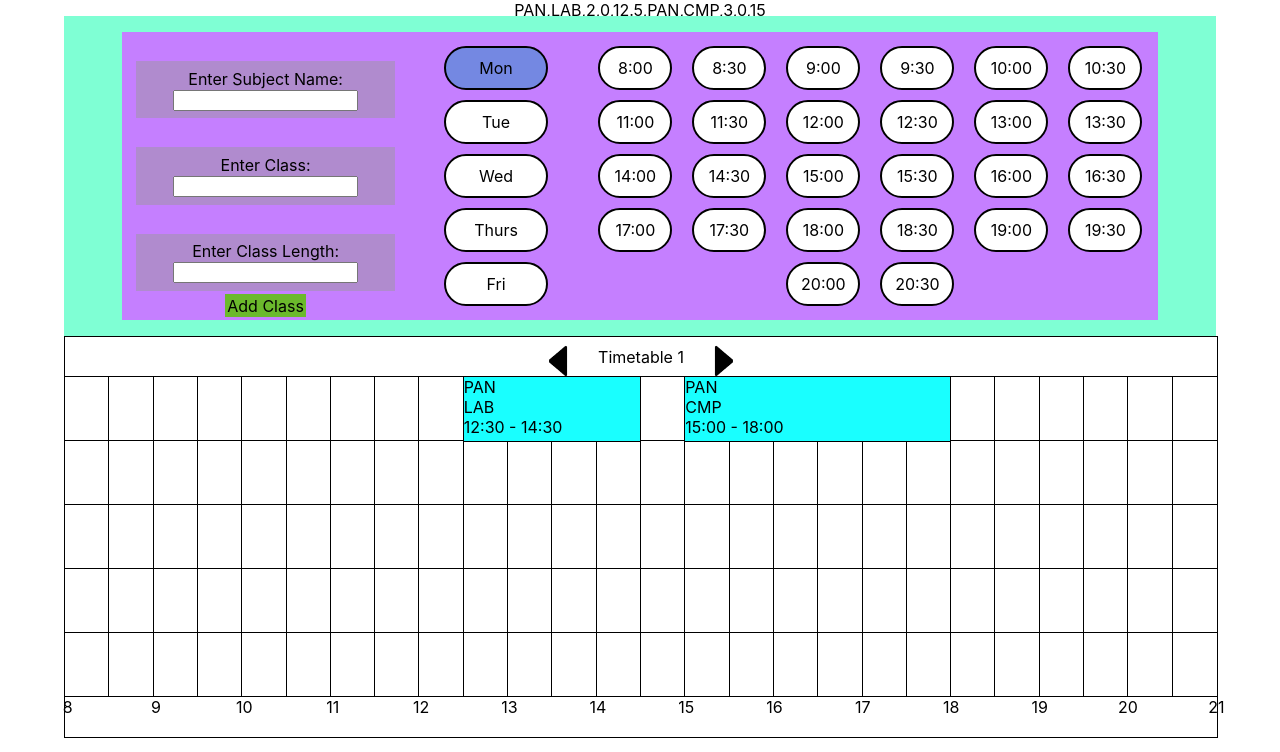
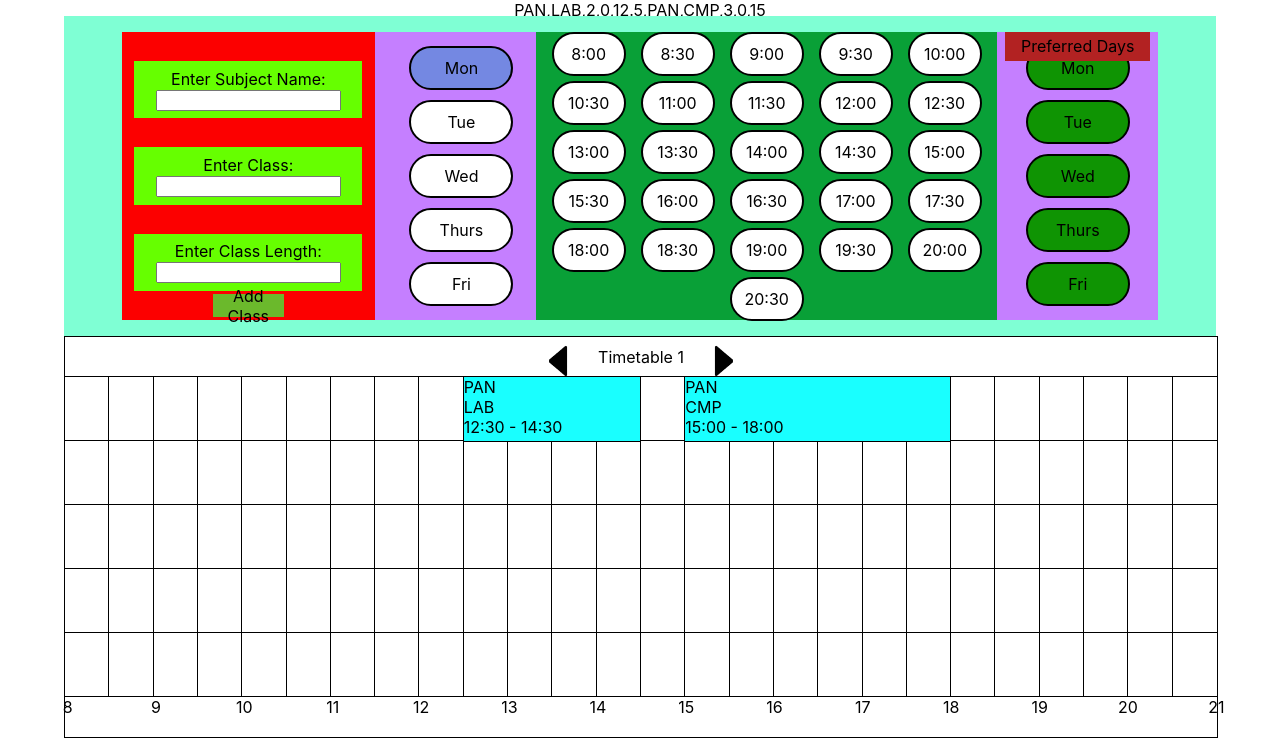
Before and after one commit to iamrorza/timetablevisual, a React (Create React App) app: page / in a window 1280 px wide. Shown: the top 752 px of the page. Built offline with nearby package versions, Linux system fonts and the light colour scheme; the HTML template or start-up script is replaced by a standard one.

Commit message:
PreferredDays Panel

```diff
--- /dev/null
+++ b/public/index.html
@@ -0,0 +1,37 @@
+<!DOCTYPE html>
+<html lang="en">
+  <head>
+    <meta charset="utf-8">
+    <meta name="viewport" content="width=device-width, initial-scale=1, shrink-to-fit=no">
+    <meta name="theme-color" content="#000000">
+    <!--
+      manifest.json provides metadata used when your web app is added to the
+      homescreen on Android. See https://developers.google.com/web/fundamentals/engage-and-retain/web-app-manifest/
+    -->
+    <link rel="manifest" href="%PUBLIC_URL%/manifest.json">
+    <link rel="shortcut icon" href="%PUBLIC_URL%/favicon.ico">
+    <!--
+      Notice the use of %PUBLIC_URL% in the tags above.
+      It will be replaced with the URL of the `public` folder during the build.
+      Only files inside the `public` folder can be referenced from the HTML.
+      Unlike "/favicon.ico" or "favicon.ico", "%PUBLIC_URL%/favicon.ico" will
+      work correctly both with client-side routing and a non-root public URL.
+      Learn how to configure a non-root public URL by running `npm run build`.
+    -->
+    <title>React App</title>
+  </head>
+  <body>
+    <noscript>
+      You need to enable JavaScript to run this app.
+    </noscript>
+    <div id="root"></div>
+    <!--
+      This HTML file is a template.
+      If you open it directly in the browser, you will see an empty page.
+      You can add webfonts, meta tags, or analytics to this file.
+      The build step will place the bundled scripts into the <body> tag.
+      To begin the development, run `npm start` or `yarn start`.
+      To create a production bundle, use `npm run build` or `yarn build`.
+    -->
+  </body>
+</html>
--- a/src/App.css
+++ b/src/App.css
@@ -13,11 +13,11 @@
 }
 .inputPanel{
   position:absolute;
-  width:25%;
+  width:22%;
   left:5%;
   top:5%;
   height:90%;
-  background-color: rgb(197, 127, 255);
+  background-color: rgb(252, 0, 0);
 }
 .singularInput{
   position:absolute;
@@ -25,7 +25,7 @@
   left:5%;
 
   height:20%;
-  background-color: rgb(176, 139, 206);
+  background-color: rgb(102, 255, 0);
 
 }
 .subjectInput{
@@ -50,18 +50,18 @@
 
 .timePanel{
   position:absolute;
-  width:50%;
-  left:45%;
+  width:40%;
+  left:41%;
   top:5%;
   height:90%;
-  background-color: rgb(197, 127, 255);
+  background-color: rgb(9, 160, 55);
 
   display: flex;
   flex-wrap: wrap;
   align-content: center;
   justify-content: center;
 
-  gap: 10px 20px;
+  gap: 5px 15px;
 }
 .timeButton{
   background-color: rgb(255, 255, 255);
@@ -91,7 +91,7 @@
 .dayPanel{
   position:absolute;
   width:15%;
-  left:30%;
+  left:27%;
   top:5%;
   height:90%;
   background-color: rgb(197, 127, 255);
@@ -164,3 +164,55 @@
 .arrow:hover{
   transform:scale(1.4);
 }
+.removeDayPanel{
+  position:absolute;
+  top:5%;
+  left:81%;
+  height:90%;
+  width:14%;
+
+  background-color: darkgreen;
+}
+.removeDayTitle{
+  position:absolute;
+  top:0%;
+  height:10%;
+  width:90%;
+  left:5%;
+  background-color: firebrick;
+}
+.removeDayButtonPanel{
+  position:absolute;
+  width:100%;
+  left:0%;
+  top:0%;
+  height:100%;
+  background-color: rgb(197, 127, 255);
+
+  display: flex;
+  flex-wrap:wrap;
+  flex-direction: column;
+  align-content: center;
+  justify-content: center;
+  gap: 10px 0px;
+}
+.removeDayButton{
+  background-color: rgb(15, 148, 3);
+  border-radius: 25px;
+  height:40px;
+  width:100px;
+  border: 2px black solid;
+}
+.removeDayButton:hover{
+  background-color: rgb(3, 105, 3);
+}
+.removeDayButtonClicked:hover{
+  background-color: rgb(255, 59, 59);
+}
+.removeDayButtonClicked{
+  background-color: rgb(255, 0, 0);
+  border-radius: 25px;
+  height:40px;
+  width:100px;
+  border: 2px black solid;
+}
--- a/src/App.js
+++ b/src/App.js
@@ -8,17 +8,26 @@ import TimetableVisual from './timetableVisual/timetableVisual.js';
 
 function App() {
 
+  const[preferredDays,setPrefferedDays]=useState([true,true,true,true,true])
+  const[classes,setClasses]=useState([])
+
   let array = [ ["PAN","LAB","2",[[0,12.5],[0,15.5]]] , ["PAN","CMP","3",[[0,15],[1,14]]] ]
   let ba = blockArray(array)
   console.log(ba)
-  let tt = new Timetable(ba,[true,true,true,true,true],[[],[],[],[],[]])
+  let tt = new Timetable(ba,preferredDays,[[],[],[],[],[]])
   tt.permute(tt.blockArray,0)
 
 
   return (
     <div className="App">
-      <MainWebsite />
+      <MainWebsite
+            preferredDays={preferredDays}
+            classes={classes}
+            setPreferredDays={setPrefferedDays}
+            setClasses={setClasses} />
+
       <Thing best={tt.bestResults} />
+
       <TimetableVisual results={tt.bestResults} />
     </div>
   );
--- a/src/input.js
+++ b/src/input.js
@@ -1,3 +1,4 @@
+import { PROPERTY_TYPES } from "@babel/types";
 import React, {useState} from "react";
 
 class MainWebsite extends React.Component{
@@ -5,14 +6,25 @@ class MainWebsite extends React.Component{
       super(props)
       this.state ={
         day:0,
-        classes:[],
-        currentClassTimes:[]
+        classes:props.classes,
+        currentClassTimes:[],
+        preferredDays:props.preferredDays
       }
       this.changeDay = this.changeDay.bind(this)
       this.updateTimeArray = this.updateTimeArray.bind(this)
       this.addClass = this.addClass.bind(this)
+      this.changePreferredDays = this.changePreferredDays.bind(this)
     }
+    changePreferredDays(days){
 
+      this.setState({
+        day:this.state.day,
+        classes:this.state.classes,
+        currentClassTimes:this.state.currentClassTimes,
+        preferredDays:days
+      })
+      this.props.setPreferredDays(days)
+    }
     addClass(uniClass){
 
     let stateClasses = this.state.classes;
@@ -23,7 +35,6 @@ class MainWebsite extends React.Component{
     stateClasses.push(newclass)
 
     this.setState({
-        classes:stateClasses,
         day:this.state.day,
         currentClassTimes:[]
     })
@@ -41,6 +52,7 @@ class MainWebsite extends React.Component{
         })
     }
     render(){
+
       return(
 
         <div class="enterDataTab">
@@ -52,11 +64,57 @@ class MainWebsite extends React.Component{
             <div class="timePanel">
                 <TimeInput currentDay={this.state.day} updateTimeArray={this.updateTimeArray} timeArray = {this.state.currentClassTimes}/>
             </div>
+            <RemoveDay preferredDays={this.state.preferredDays} setPDays={this.changePreferredDays}/>
         </div>
 
       )
     }
   }
+    function RemoveDay(props){
+
+      console.log(props)
+      return(
+        <div class="removeDayPanel">
+
+          <RemoveDayButtonPanel preferredDays={props.preferredDays} setPDays={props.setPDays} />
+          <div class="removeDayTitle textCenter">Preferred Days</div>
+        </div>
+      )
+
+    }
+
+    function RemoveDayButtonPanel(props){
+
+      const[localPDays,setLocalPDays]=useState(props.preferredDays)
+      console.log(props.preferredDays)
+      console.log(localPDays)
+      return(
+        <div class="removeDayButtonPanel">
+          <RemoveDayButton day={"Mon"} clicked={localPDays} dayNum={0} setPDays={props.setPDays} setLocalPDays={setLocalPDays}/>
+          <RemoveDayButton day={"Tue"} clicked={localPDays} dayNum={1} setPDays={props.setPDays} setLocalPDays={setLocalPDays}/>
+          <RemoveDayButton day={"Wed"} clicked={localPDays} dayNum={2} setPDays={props.setPDays} setLocalPDays={setLocalPDays}/>
+          <RemoveDayButton day={"Thurs"} clicked={localPDays} dayNum={3} setPDays={props.setPDays} setLocalPDays={setLocalPDays}/>
+          <RemoveDayButton day={"Fri"} clicked={localPDays} dayNum={4} setPDays={props.setPDays} setLocalPDays={setLocalPDays}/>
+        </div>
+      )
+    }
+    function RemoveDayButton(props){
+      var styleClass ="";
+      if(props.clicked[props.dayNum])styleClass="removeDayButton textCenter"
+      else styleClass="removeDayButtonClicked textCenter"
+
+      return(
+          <div class={styleClass}
+          onClick={() => {
+            let ar = props.clicked;
+            ar[props.dayNum] = !ar[props.dayNum]
+            props.setLocalPDays(ar)
+            props.setPDays(ar)
+            }}>
+              {props.day}
+          </div>
+      )
+    }
 
     function DayPanel(props){
         return(
@@ -71,8 +129,6 @@ class MainWebsite extends React.Component{
     }
 
     function DayButton(props){
-
-
         var styleClass ="";
 
         if(props.buttonDay === props.currentDay)styleClass="dayButtonClicked textCenter"
@@ -178,6 +234,7 @@ class MainWebsite extends React.Component{
       <div class="singularInput subjectInput textCenter">
         <form>
         <label>Enter Subject Name:
+        <br />
           <input
             type="text"
             value={subjectName}
@@ -190,6 +247,7 @@ class MainWebsite extends React.Component{
       <div class="singularInput classInput textCenter">
       <form>
       <label>Enter Class:
+        <br />
         <input
           type="text"
           value={className}
@@ -202,6 +260,7 @@ class MainWebsite extends React.Component{
     <div class="singularInput lengthInput textCenter">
         <form>
         <label>Enter Class Length:
+        <br />
           <input
             type="text"
             value={length}
--- a/src/timetableVisual/timetableVisual.js
+++ b/src/timetableVisual/timetableVisual.js
@@ -9,7 +9,7 @@ function TimetableVisual(props){
         rowArray.push(<DayRow key={i} day={i} />)
     }
     let lineArray = []
-    for(var i = 0; i < 25; ++i){
+    for( i = 0; i < 25; ++i){
         lineArray.push(<Line key={i} halfHour={i} />)
     }
 
@@ -18,7 +18,7 @@ function TimetableVisual(props){
     let blockArray = [];
 
     const size = splitArray.length/5
-    for(var i =0; i < size;++i){
+    for( i =0; i < size;++i){
         blockArray.push(<Block classInfo={splitArray.splice(0,5)} />)
     }
     return (
```
